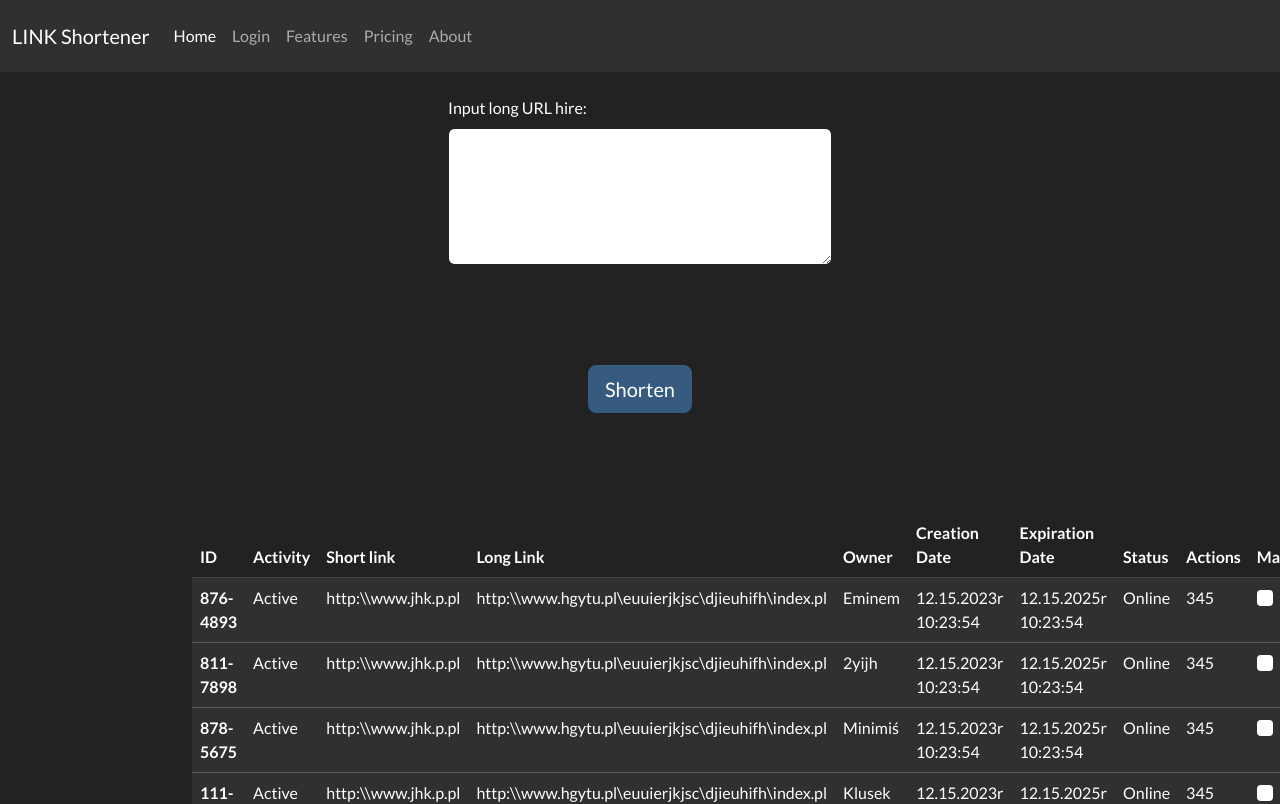
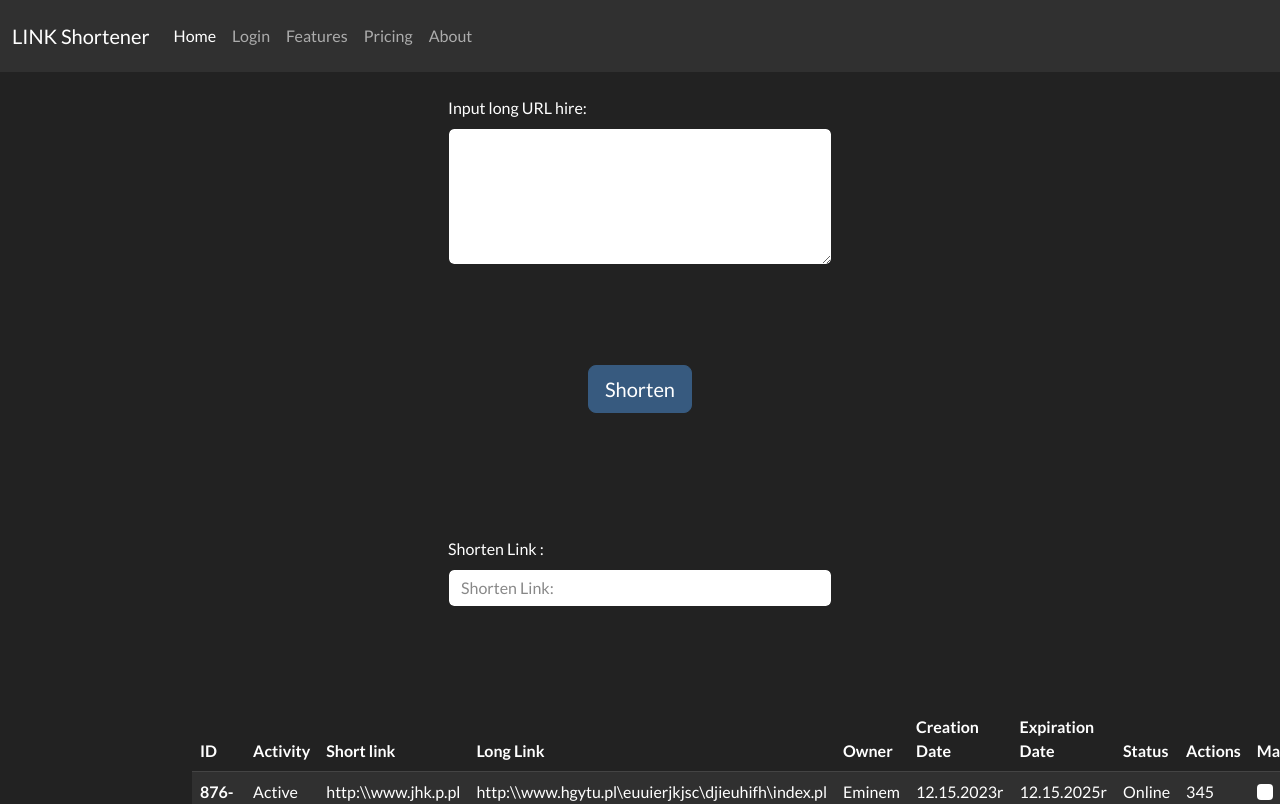
Before and after one commit to Deosen/NXO_1_Link-Shortening, a Vue app in the folder frontend/link-shortener-frontend/: page / in a window 1280 px wide. Shown: the top 804 px of the page. Built offline with nearby package versions, Linux system fonts and the light colour scheme.

Commit message:
Adding OutputLink.vue. Adding OutputLink to App.vue

```diff
--- a/frontend/link-shortener-frontend/src/App.vue
+++ b/frontend/link-shortener-frontend/src/App.vue
@@ -3,6 +3,7 @@
     <Header title="LINK Shortener" />
     <InputLink />
     <ShortLinkButton />
+    <OutputLink />
     <router-view></router-view>
   </div>
 </template>
@@ -11,13 +12,15 @@
 import Header from './components/Header.vue'
 import InputLink from './components/InputLink.vue'
 import ShortLinkButton from './components/ShortLinkButton.vue'
+import OutputLink from './components/OutputLink.vue'
 
 export default {
   name: 'App',
   components: {
     Header,
     InputLink,
-    ShortLinkButton
+    ShortLinkButton,
+    OutputLink
   }
 }
 </script>
--- /dev/null
+++ b/frontend/link-shortener-frontend/src/components/OutputLink.vue
@@ -0,0 +1,25 @@
+<template>
+    <div class="output-link">
+        <label class="form-label mt-4" for="readOnlyInput">Shorten Link :</label>
+        <input class="form-control" id="readOnlyInput" type="text" placeholder="Shorten Link:" readonly="" v-model="short_url" @click="copyToClipboard">
+    </div>
+</template>
+
+<script>
+  export default {
+        name: 'OutputAddress',
+        props: {
+        address: String
+        }
+    }
+</script>
+
+<style>
+    .output-link {
+        position: relative;
+        left: 50%;
+        transform: translateX(-50%);
+        max-width: 30%;
+        margin-bottom: 100px;
+    }
+</style>
```
